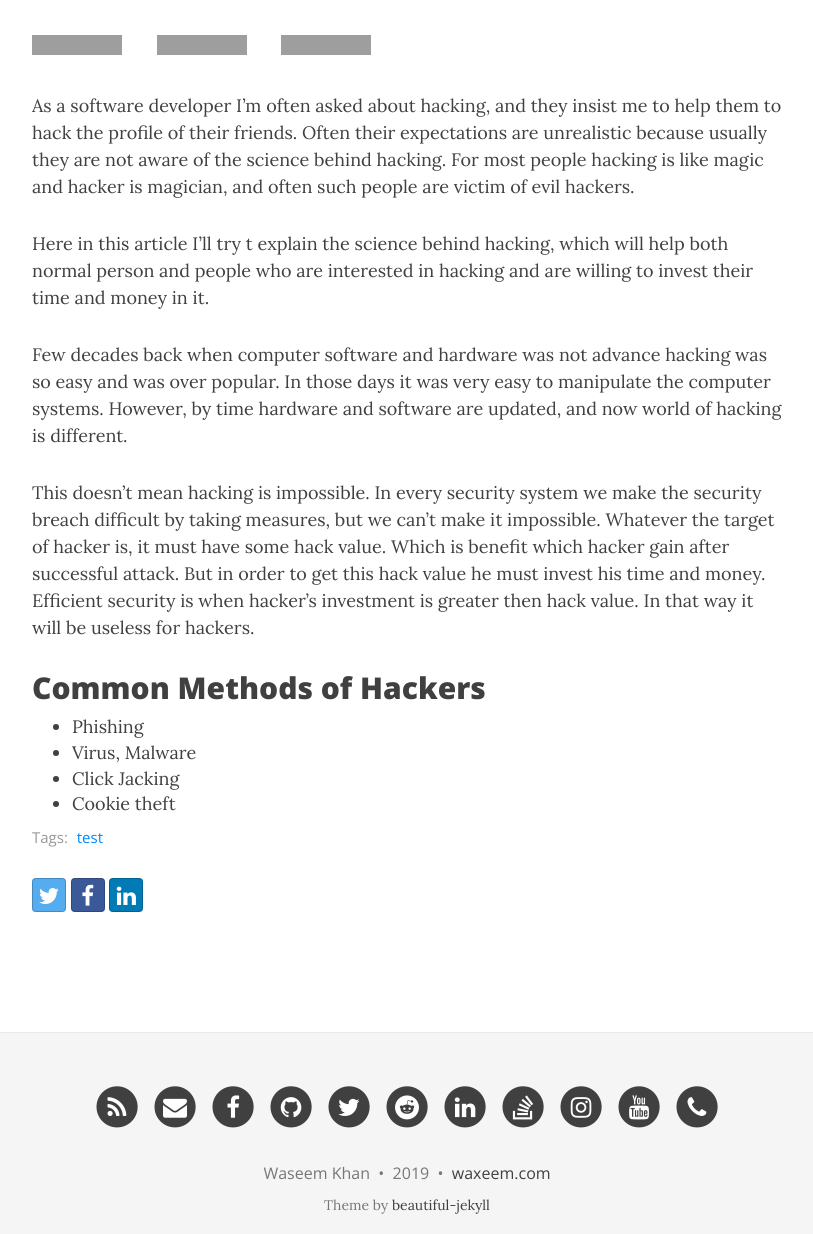
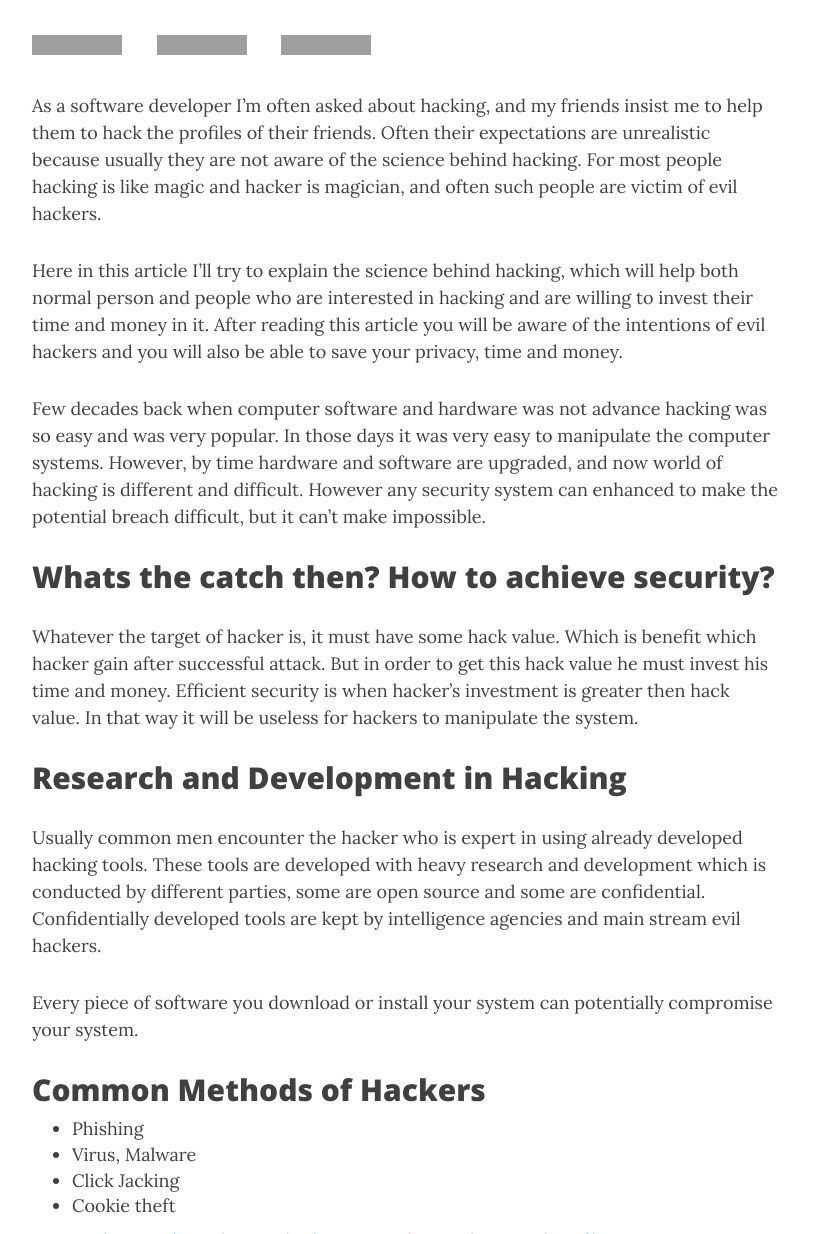
Before and after one commit to waseemullah157/waxeem, a Jekyll site: the page built from _posts/cyber_security/2019-09-11-Cyber-Security.md, in a window 1280 px wide and 1400 px high, scrolled down 365 px, cut to the strip 166-1400 px from the top of the window. Shown: the whole strip, without its empty margins (233-1046 px from the left). Built offline with Jekyll 4.4.1, drawn with Linux system fonts in a browser that asks for light colours; nearby versions of some CDN libraries; some of the changed text lies outside the part shown; grey boxes are pictures that could not be loaded.

Commit message:
Updated post

```diff
--- a/_posts/cyber_security/2019-09-11-Cyber-Security.md
+++ b/_posts/cyber_security/2019-09-11-Cyber-Security.md
@@ -5,17 +5,25 @@ subtitle: How to save yourself from potential cyber threats
 gh-repo: daattali/beautiful-jekyll
 gh-badge: [star, fork, follow]
 bigimg: /img/hacking.png
-tags: [test]
+tags: [Hacking, Hack, Hacking Facebook, Hiring Hacker, Hacking Friends Profile]
 comments: true
 ---
 
-As a software developer I'm often asked about hacking, and they insist me to help them to hack the profile of their friends. Often their expectations are unrealistic because usually they are not aware of the science behind hacking. For most people hacking is like magic and hacker is magician, and often such people are victim of evil hackers.
+As a software developer I'm often asked about hacking, and my friends insist me to help them to hack the profiles of their friends. Often their expectations are unrealistic because usually they are not aware of the science behind hacking. For most people hacking is like magic and hacker is magician, and often such people are victim of evil hackers.
 
-Here in this article I’ll try t explain the science behind hacking, which will help both normal person and people who are interested in hacking and are willing to invest their time and money in it.
+Here in this article I’ll try to explain the science behind hacking, which will help both normal person and people who are interested in hacking and are willing to invest their time and money in it. After reading this article you will be aware of the intentions of evil hackers and you will also be able to save your privacy, time and money.
 
-Few decades back when computer software and hardware was not advance hacking was so easy and was over popular. In those days it was very easy to manipulate the computer systems. However, by time hardware and software are updated, and now world of hacking is different.
+Few decades back when computer software and hardware was not advance hacking was so easy and was very popular. In those days it was very easy to manipulate the computer systems. However, by time hardware and software are upgraded, and now world of hacking is different and difficult. However any security system can enhanced to make the potential breach difficult, but it can't make impossible.
 
-This doesn’t mean hacking is impossible. In every security system we make the security breach difficult by taking measures, but we can’t make it impossible. Whatever the target of hacker is, it must have some hack value. Which is benefit which hacker gain after successful attack. But in order to get this hack value he must invest his time and money. Efficient security is when hacker’s investment is greater then hack value. In that way it will be useless for hackers.
+## Whats the catch then? How to achieve security?
+
+Whatever the target of hacker is, it must have some hack value. Which is benefit which hacker gain after successful attack. But in order to get this hack value he must invest his time and money. Efficient security is when hacker’s investment is greater then hack value. In that way it will be useless for hackers to manipulate the system.
+
+## Research and Development in Hacking
+
+Usually common men encounter the hacker who is expert in using already developed hacking tools. These tools are developed with heavy research and development which is conducted by different parties, some are open source and some are confidential. Confidentially developed tools are kept by intelligence agencies and main stream evil hackers.
+
+Every piece of software you download or install your system can potentially compromise your system.
 
 ## Common Methods of Hackers
 
```
